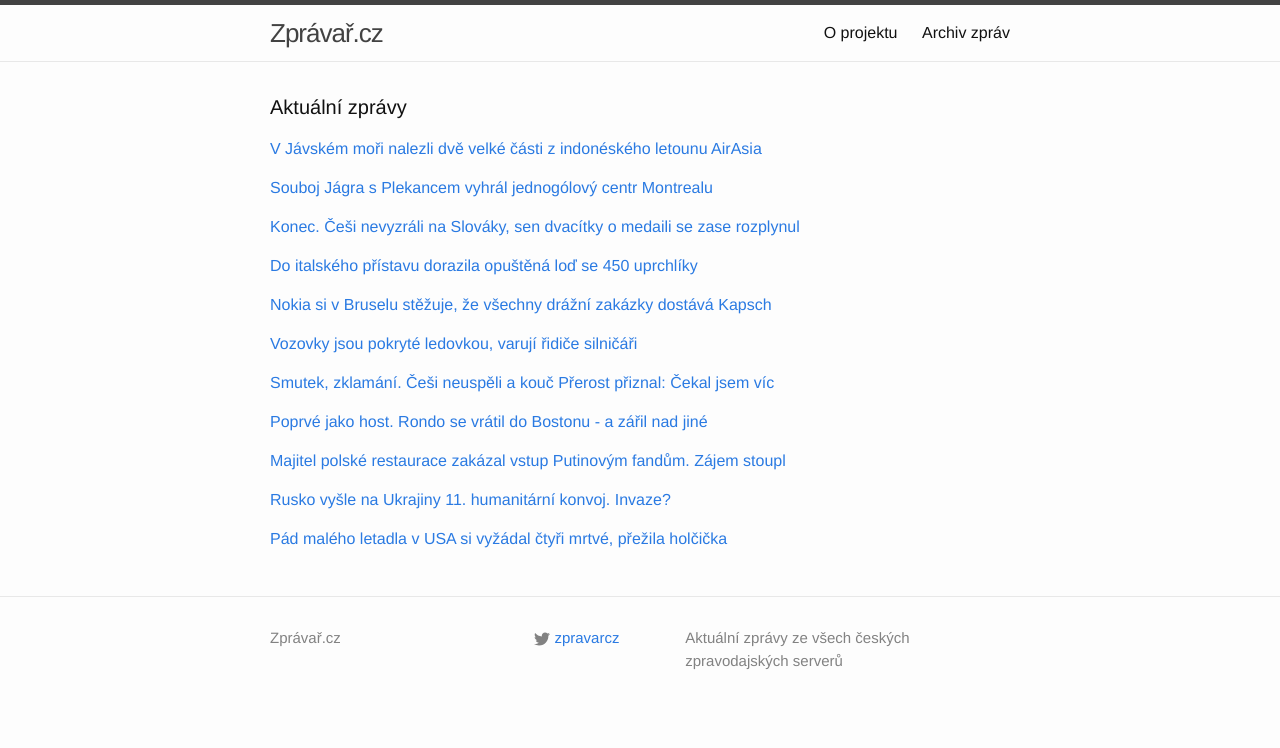
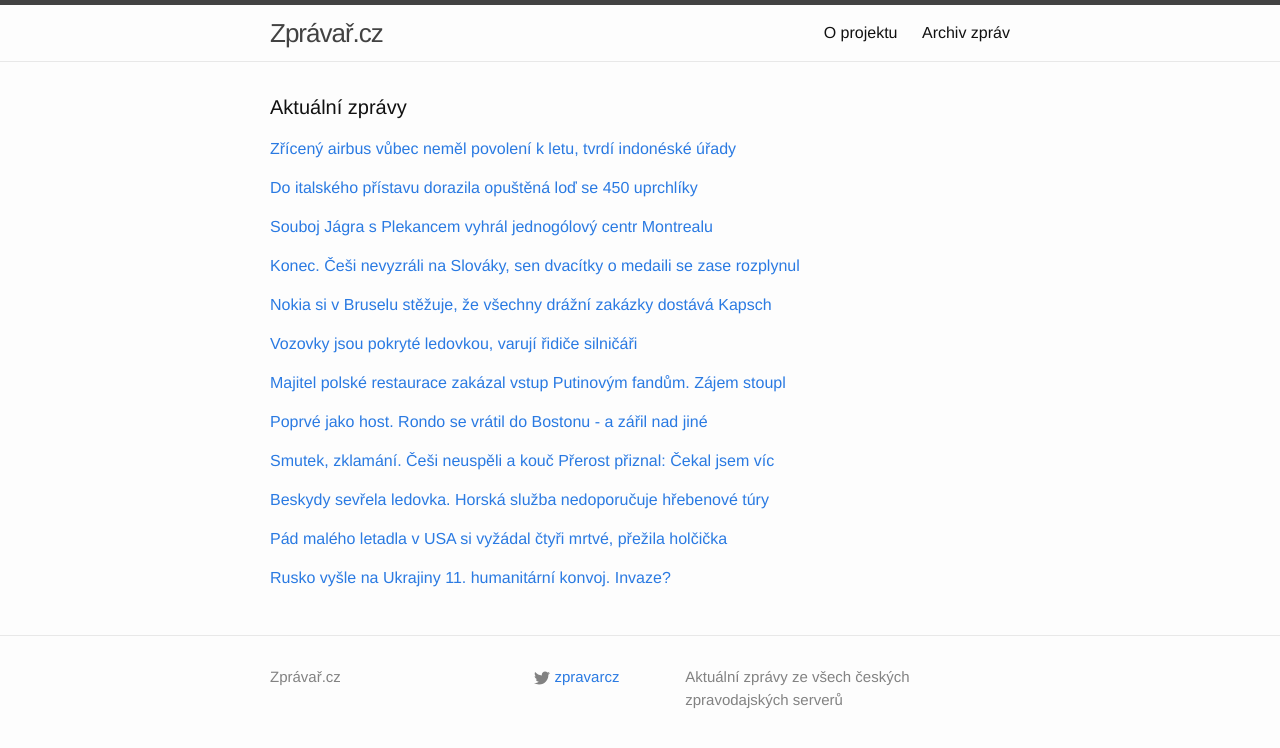
Before and after one commit to adliska/zpravar, a Jekyll site: the page built from index.html, in a window 1280 px wide. Shown: the top 748 px of the page. Built offline with Jekyll 4.4.1, drawn with Linux system fonts in a browser that asks for light colours; some of the changed lines change nothing that is shown.

Commit message:
zpravar news update

```diff
--- a/index.html
+++ b/index.html
@@ -5,9 +5,10 @@ layout: default
 <div class="home">
     <h1 class="page-heading">Aktuální zprávy</h1>
 
-<p><a href="javascript:;" onclick="toggle_visibility('zpravy0')">V Jávském moři nalezli dvě velké části z indonéského letounu AirAsia</a></p>
+<p><a href="javascript:;" onclick="toggle_visibility('zpravy0')">Zřícený airbus vůbec neměl povolení k letu, tvrdí indonéské úřady</a></p>
 <div id="zpravy0" style="display:none">
 <ul>
+<li><a href=http://zpravy.idnes.cz/nalez-dve-casti-indoneskeho-letounu-airasia-fzu-/zahranicni.aspx?c=A150103_073458_zahranicni_zt>Zřícený airbus vůbec neměl povolení k letu, tvrdí indonéské úřady - zpravy.idnes.cz</a></li>
 <li><a href=http://www.ceskatelevize.cz/ct24/svet/296993-v-javskem-mori-nalezli-dve-velke-casti-z-indoneskeho-letounu-airasia/>V Jávském moři nalezli dvě velké části z indonéského letounu AirAsia - www.ceskatelevize.cz</a></li>
 <li><a href=http://www.tyden.cz/rubriky/zahranici/asie-a-oceanie/v-mori-se-nasly-casti-zriceneho-letounu-airasia_328968.html>V moři se našly části zříceného letounu AirAsia - www.tyden.cz</a></li>
 <li><a href=http://www.lidovky.cz/patraci-tymy-zrejme-nasly-dve-casti-indoneskeho-letounu-airasia-pxa-/zpravy-svet.aspx?c=A150103_084707_ln_zahranici_mct>Pátrací týmy zřejmě našly dvě části indonéského letounu AirAsia  - www.lidovky.cz</a></li>
@@ -22,8 +23,18 @@ layout: default
 <li><a href=http://zpravy.aktualne.cz/zahranici/v-mori-se-nasly-casti-zriceneho-letounu-vytahli-na-30-obeti/r~5163aeb6930d11e49f60002590604f2e/>V moři se našly části zříceného letounu, vytáhli na 30 obětí - zpravy.aktualne.cz</a></li>
 <li><a href=http://www.rozhlas.cz/_zprava/patraci-tymy-zrejme-nasly-dve-casti-indoneskeho-letounu-airasia--1439057>Pátrací týmy zřejmě našly dvě části indonéského letounu AirAsia - www.rozhlas.cz</a></li>
 </ul>
-</div><p><a href="javascript:;" onclick="toggle_visibility('zpravy1')">Souboj Jágra s Plekancem vyhrál jednogólový centr Montrealu</a></p>
+</div><p><a href="javascript:;" onclick="toggle_visibility('zpravy1')">Do italského přístavu dorazila opuštěná loď se 450 uprchlíky</a></p>
 <div id="zpravy1" style="display:none">
+<ul>
+<li><a href=http://echo24.cz/a/i9hMF>Do italského přístavu dorazila opuštěná loď se 450 uprchlíky - echo24.cz</a></li>
+<li><a href=http://www.novinky.cz/zahranicni/evropa/357722-italove-zachranili-dalsi-lod-duchu.html>Italové zachránili další „loď duchů“ - www.novinky.cz</a></li>
+<li><a href=http://zpravy.e15.cz/zahranicni/udalosti/do-italskeho-pristavu-dorazila-dalsi-lod-duchu-vezla-stovky-uprchliku-1149637>Do italského přístavu dorazila další „loď duchů“, vezla stovky uprchlíků - zpravy.e15.cz</a></li>
+<li><a href=http://www.ceskenoviny.cz/zpravy/zpravy/do-italskeho-pristavu-dorazila-opustena-lod-se-450-uprchliky/1164474>Do italského přístavu dorazila opuštěná loď se 450 uprchlíky - www.ceskenoviny.cz</a></li>
+<li><a href=http://zpravy.idnes.cz/do-italskeho-pristavu-dorazila-opustena-lod-se-450-uprchliky-pq3-/zahranicni.aspx?c=A150103_072156_zahranicni_zt>Do italského přístavu dorazila opuštěná loď se 450 uprchlíky - zpravy.idnes.cz</a></li>
+<li><a href=http://www.ceskatelevize.cz/ct24/svet/296991-lod-duchu-dorazila-do-pristavu-na-palube-jsou-stovky-bezencu/>"Loď duchů" dorazila do přístavu, na palubě jsou stovky běženců - www.ceskatelevize.cz</a></li>
+</ul>
+</div><p><a href="javascript:;" onclick="toggle_visibility('zpravy2')">Souboj Jágra s Plekancem vyhrál jednogólový centr Montrealu</a></p>
+<div id="zpravy2" style="display:none">
 <ul>
 <li><a href=http://www.tyden.cz/rubriky/sport/hokej/nhl/souboj-jagra-s-plekancem-vyhral-jednogolovy-centr-montrealu_328970.html>Souboj Jágra s Plekancem vyhrál jednogólový centr Montrealu - www.tyden.cz</a></li>
 <li><a href=http://www.rozhlas.cz/_zprava/hokejista-tomas-plekanec-pecetil-vyhru-montrealu-nad-new-jersey--1439060>Hokejista Tomáš Plekanec pečetil výhru Montrealu nad New Jersey - www.rozhlas.cz</a></li>
@@ -32,8 +43,8 @@ layout: default
 <li><a href=http://sport.aktualne.cz/jagr-a-spol-zase-ostrouhali-dorazil-je-plekancuv-gol/r~9ddaf7f0931111e4b6d20025900fea04/>Jágr a spol. zase ostrouhali, dorazil je Plekancův gól - sport.aktualne.cz</a></li>
 <li><a href=http://hokej.idnes.cz/plekanec-pojistil-vyhru-montrealu-dtw-/nhl.aspx?c=A150103_071623_nhl_Mkr>Plekanec pojistil výhru Montrealu v New Jersey, Jágr jednou asistoval - hokej.idnes.cz</a></li>
 </ul>
-</div><p><a href="javascript:;" onclick="toggle_visibility('zpravy2')">Konec. Češi nevyzráli na Slováky, sen dvacítky o medaili se zase rozplynul</a></p>
-<div id="zpravy2" style="display:none">
+</div><p><a href="javascript:;" onclick="toggle_visibility('zpravy3')">Konec. Češi nevyzráli na Slováky, sen dvacítky o medaili se zase rozplynul</a></p>
+<div id="zpravy3" style="display:none">
 <ul>
 <li><a href=http://www.denik.cz/hokej/konec-cesi-nevyzrali-na-slovaky-sen-dvacitky-o-medaili-se-zase-rozplynul-2015010.html>Konec. Češi nevyzráli na Slováky, sen dvacítky o medaili se zase rozplynul - www.denik.cz</a></li>
 <li><a href=http://sport.lidovky.cz/ceska-dvacitka-na-ms-konci-podlehla-ve-ctvrtfinale-sr-0-3-p1b-/hokej.aspx?c=A150103_034152_ln-sport-hokej_oka>Opět bez medaile. Hokejoví junioři prohráli na MS 0:3 se Slováky  - sport.lidovky.cz</a></li>
@@ -41,16 +52,6 @@ layout: default
 <li><a href=http://www.tyden.cz/rubriky/sport/hokej/reprezentace/cesti-mladici-konci-ve-ctvrtfinale-nestacili-na-slovaky_328965.html>Čeští mladíci končí! Ve čtvrtfinále nestačili na Slováky - www.tyden.cz</a></li>
 <li><a href=http://www.rozhlas.cz/_zprava/ceska-hokejova-dvacitka-na-ms-konci-ve-ctvrtfinale-podlehla-slovensku-03--1439043>Česká hokejová dvacítka na MS končí, ve čtvrtfinále podlehla Slovensku 0:3 - www.rozhlas.cz</a></li>
 <li><a href=http://www.sportovninoviny.cz/zpravy/dvacitka-na-ms-konci-podlehla-ve-ctvrtfinale-slovensku/1164243>Dvacítka na MS končí, podlehla ve čtvrtfinále Slovensku - www.sportovninoviny.cz</a></li>
-</ul>
-</div><p><a href="javascript:;" onclick="toggle_visibility('zpravy3')">Do italského přístavu dorazila opuštěná loď se 450 uprchlíky</a></p>
-<div id="zpravy3" style="display:none">
-<ul>
-<li><a href=http://echo24.cz/a/i9hMF>Do italského přístavu dorazila opuštěná loď se 450 uprchlíky - echo24.cz</a></li>
-<li><a href=http://www.novinky.cz/zahranicni/evropa/357722-italove-zachranili-dalsi-lod-duchu.html>Italové zachránili další „loď duchů“ - www.novinky.cz</a></li>
-<li><a href=http://zpravy.e15.cz/zahranicni/udalosti/do-italskeho-pristavu-dorazila-dalsi-lod-duchu-vezla-stovky-uprchliku-1149637>Do italského přístavu dorazila další „loď duchů“, vezla stovky uprchlíků - zpravy.e15.cz</a></li>
-<li><a href=http://www.ceskenoviny.cz/zpravy/zpravy/do-italskeho-pristavu-dorazila-opustena-lod-se-450-uprchliky/1164474>Do italského přístavu dorazila opuštěná loď se 450 uprchlíky - www.ceskenoviny.cz</a></li>
-<li><a href=http://zpravy.idnes.cz/do-italskeho-pristavu-dorazila-opustena-lod-se-450-uprchliky-pq3-/zahranicni.aspx?c=A150103_072156_zahranicni_zt>Do italského přístavu dorazila opuštěná loď se 450 uprchlíky - zpravy.idnes.cz</a></li>
-<li><a href=http://www.ceskatelevize.cz/ct24/svet/296991-lod-duchu-dorazila-do-pristavu-na-palube-jsou-stovky-bezencu/>"Loď duchů" dorazila do přístavu, na palubě jsou stovky běženců - www.ceskatelevize.cz</a></li>
 </ul>
 </div><p><a href="javascript:;" onclick="toggle_visibility('zpravy4')">Nokia si v Bruselu stěžuje, že všechny drážní zakázky dostává Kapsch</a></p>
 <div id="zpravy4" style="display:none">
@@ -70,13 +71,13 @@ layout: default
 <li><a href=http://www.ceskenoviny.cz/zpravy/zpravy/na-silnicich-v-noci-misty-snezilo-jinde-silnice-namrzaly/1164492>Na silnicích v noci místy sněžilo, jinde silnice namrzaly - www.ceskenoviny.cz</a></li>
 <li><a href=http://www.denik.cz/z_domova/nektere-silnice-mohou-namrzat-silnicari-doporucuji-opatrnost-20150103.html>Některé silnice mohou namrzat. Silničáři doporučují opatrnost - www.denik.cz</a></li>
 </ul>
-</div><p><a href="javascript:;" onclick="toggle_visibility('zpravy6')">Smutek, zklamání. Češi neuspěli a kouč Přerost přiznal: Čekal jsem víc</a></p>
+</div><p><a href="javascript:;" onclick="toggle_visibility('zpravy6')">Majitel polské restaurace zakázal vstup Putinovým fandům. Zájem stoupl</a></p>
 <div id="zpravy6" style="display:none">
 <ul>
-<li><a href=http://www.denik.cz/hokej/smutek-zklamani-cesi-neuspeli-a-kouc-prerost-priznal-cekal-jsem-vic-20150103.html>Smutek, zklamání. Češi neuspěli a kouč Přerost přiznal: Čekal jsem víc - www.denik.cz</a></li>
-<li><a href=http://www.tyden.cz/rubriky/sport/hokej/reprezentace/smutek-pro-prohre-se-slovaky-tym-mel-na-vic-vi-kouc_328971.html>Smutek pro prohře se Slováky. Tým měl na víc, ví kouč - www.tyden.cz</a></li>
-<li><a href=http://www.sportovninoviny.cz/zpravy/bez-golu-muzeme-tezko-neceho-dosahnout-smutni-hokejova-dvacitka/1164504>Bez gólu můžeme těžko něčeho dosáhnout, smutní hokejová dvacítka - www.sportovninoviny.cz</a></li>
-<li><a href=http://sport.aktualne.cz/zklamani-neuspech-prohra-se-slovaky-nebyla-smula-vi-hraci/r~b7a2872e931c11e490f70025900fea04/>Zklamání, neúspěch. Prohra se Slováky nebyla smůla, ví hráči - sport.aktualne.cz</a></li>
+<li><a href=http://zahranicni.ihned.cz/evropa-slovensko/c1-63327560-majitel-polske-restaurace-zakazal-vstup-putinovym-fandum-zajem-stoupl>Majitel polské restaurace zakázal vstup Putinovým fandům. Zájem stoupl - zahranicni.ihned.cz</a></li>
+<li><a href=http://echo24.cz/a/wGHFb>Putinovcům nenaléváme, nařídil majitel restaurace. A uspěl - echo24.cz</a></li>
+<li><a href=http://www.tyden.cz/rubriky/zahranici/evropa/restaurace-zakazala-vstup-putinovym-fandum-zajem-stoupl_328967.html>Restaurace zakázala vstup Putinovým fandům. Zájem stoupl - www.tyden.cz</a></li>
+<li><a href=http://zpravy.aktualne.cz/zahranici/majitel-restaurace-zakazal-vstup-fandum-putina-zajem-stoupl/r~a1f250fe931111e4aff10025900fea04/>Majitel restaurace zakázal vstup fandům Putina. Zájem stoupl - zpravy.aktualne.cz</a></li>
 </ul>
 </div><p><a href="javascript:;" onclick="toggle_visibility('zpravy7')">Poprvé jako host. Rondo se vrátil do Bostonu - a zářil nad jiné</a></p>
 <div id="zpravy7" style="display:none">
@@ -86,20 +87,21 @@ layout: default
 <li><a href=http://sport.aktualne.cz/nba/r~5fdb90ee931711e49e4b0025900fea04/>Rondo v NBA zářil při návratu do Bostonu - sport.aktualne.cz</a></li>
 <li><a href=http://www.sportovninoviny.cz/zpravy/rondo-v-nba-zaril-pri-navratu-do-bostonu/1164529>Rondo v NBA zářil při návratu do Bostonu - www.sportovninoviny.cz</a></li>
 </ul>
-</div><p><a href="javascript:;" onclick="toggle_visibility('zpravy8')">Majitel polské restaurace zakázal vstup Putinovým fandům. Zájem stoupl</a></p>
+</div><p><a href="javascript:;" onclick="toggle_visibility('zpravy8')">Smutek, zklamání. Češi neuspěli a kouč Přerost přiznal: Čekal jsem víc</a></p>
 <div id="zpravy8" style="display:none">
 <ul>
-<li><a href=http://zahranicni.ihned.cz/evropa-slovensko/c1-63327560-majitel-polske-restaurace-zakazal-vstup-putinovym-fandum-zajem-stoupl>Majitel polské restaurace zakázal vstup Putinovým fandům. Zájem stoupl - zahranicni.ihned.cz</a></li>
-<li><a href=http://echo24.cz/a/wGHFb>Putinovcům nenaléváme, nařídil majitel restaurace. A uspěl - echo24.cz</a></li>
-<li><a href=http://www.tyden.cz/rubriky/zahranici/evropa/restaurace-zakazala-vstup-putinovym-fandum-zajem-stoupl_328967.html>Restaurace zakázala vstup Putinovým fandům. Zájem stoupl - www.tyden.cz</a></li>
-<li><a href=http://zpravy.aktualne.cz/zahranici/majitel-restaurace-zakazal-vstup-fandum-putina-zajem-stoupl/r~a1f250fe931111e4aff10025900fea04/>Majitel restaurace zakázal vstup fandům Putina. Zájem stoupl - zpravy.aktualne.cz</a></li>
+<li><a href=http://www.denik.cz/hokej/smutek-zklamani-cesi-neuspeli-a-kouc-prerost-priznal-cekal-jsem-vic-20150103.html>Smutek, zklamání. Češi neuspěli a kouč Přerost přiznal: Čekal jsem víc - www.denik.cz</a></li>
+<li><a href=http://www.tyden.cz/rubriky/sport/hokej/reprezentace/smutek-pro-prohre-se-slovaky-tym-mel-na-vic-vi-kouc_328971.html>Smutek pro prohře se Slováky. Tým měl na víc, ví kouč - www.tyden.cz</a></li>
+<li><a href=http://www.sportovninoviny.cz/zpravy/bez-golu-muzeme-tezko-neceho-dosahnout-smutni-hokejova-dvacitka/1164504>Bez gólu můžeme těžko něčeho dosáhnout, smutní hokejová dvacítka - www.sportovninoviny.cz</a></li>
+<li><a href=http://sport.aktualne.cz/zklamani-neuspech-prohra-se-slovaky-nebyla-smula-vi-hraci/r~b7a2872e931c11e490f70025900fea04/>Zklamání, neúspěch. Prohra se Slováky nebyla smůla, ví hráči - sport.aktualne.cz</a></li>
 </ul>
-</div><p><a href="javascript:;" onclick="toggle_visibility('zpravy9')">Rusko vyšle na Ukrajiny 11. humanitární konvoj. Invaze?</a></p>
+</div><p><a href="javascript:;" onclick="toggle_visibility('zpravy9')">Beskydy sevřela ledovka. Horská služba nedoporučuje hřebenové túry</a></p>
 <div id="zpravy9" style="display:none">
 <ul>
-<li><a href=http://www.tyden.cz/rubriky/zahranici/rusko-a-okoli/rusko-vysle-na-ukrajiny-11-humanitarni-konvoj-invaze_328981.html>Rusko vyšle na Ukrajiny 11. humanitární konvoj. Invaze? - www.tyden.cz</a></li>
-<li><a href=http://zpravy.aktualne.cz/zahranici/zive-sobota-3-ledna-ukrajina-rusko-separatiste/r~8b53ffd48a7711e49e4b0025900fea04/>Živě: Rusko vyšle Ukrajinu další humanitární konvoj - zpravy.aktualne.cz</a></li>
-<li><a href=http://www.ceskenoviny.cz/zpravy/zpravy/rusko-vysle-na-vychod-ukrajiny-jiz-jedenacty-humanitarni-konvoj/1164527>Rusko vyšle na východ Ukrajiny již jedenáctý humanitární konvoj - www.ceskenoviny.cz</a></li>
+<li><a href=http://www.denik.cz/z_domova/beskydy-sevrela-ledovka-horska-sluzba-nedoporucuje-hrebenove-tury-20150103.html>Beskydy sevřela ledovka. Horská služba nedoporučuje hřebenové túry - www.denik.cz</a></li>
+<li><a href=http://ostrava.idnes.cz/beskydy-ledovka-varovani-horska-sluzba-fco-/ostrava-zpravy.aspx?c=A150103_102623_ostrava-zpravy_wlk>Beskydské cesty jsou čistý led, varuje horská služba. Túry si rozmyslete - ostrava.idnes.cz</a></li>
+<li><a href=http://www.tyden.cz/rubriky/domaci/pocasi/beskydy-sevrela-ledovka-silnice-v-cesku-namrzaji_328984.html>Beskydy sevřela ledovka, silnice v Česku namrzají - www.tyden.cz</a></li>
+<li><a href=http://www.novinky.cz/domaci/357723-beskydy-sevrela-ledovka.html>Beskydy sevřela ledovka - www.novinky.cz</a></li>
 </ul>
 </div><p><a href="javascript:;" onclick="toggle_visibility('zpravy10')">Pád malého letadla v USA si vyžádal čtyři mrtvé, přežila holčička</a></p>
 <div id="zpravy10" style="display:none">
@@ -108,4 +110,11 @@ layout: default
 <li><a href=http://zpravy.aktualne.cz/zahranici/pad-letadla-si-vyzadal-ctyri-mrtve-sedmileta-divka-prezila/r~7e9b352c931511e4b98c002590604f2e/>Pád letadla si vyžadal čtyři mrtvé, sedmiletá dívka přežila - zpravy.aktualne.cz</a></li>
 <li><a href=http://www.novinky.cz/zahranicni/amerika/357718-pad-maleho-letadla-v-kentucky-prezila-sedmileta-holcicka-po-nehode-sla-domu.html>Pád malého letadla v Kentucky přežila sedmiletá holčička. Po nehodě šla domů - www.novinky.cz</a></li>
 </ul>
+</div><p><a href="javascript:;" onclick="toggle_visibility('zpravy11')">Rusko vyšle na Ukrajiny 11. humanitární konvoj. Invaze?</a></p>
+<div id="zpravy11" style="display:none">
+<ul>
+<li><a href=http://www.tyden.cz/rubriky/zahranici/rusko-a-okoli/rusko-vysle-na-ukrajiny-11-humanitarni-konvoj-invaze_328981.html>Rusko vyšle na Ukrajiny 11. humanitární konvoj. Invaze? - www.tyden.cz</a></li>
+<li><a href=http://zpravy.aktualne.cz/zahranici/zive-sobota-3-ledna-ukrajina-rusko-separatiste/r~8b53ffd48a7711e49e4b0025900fea04/>Živě: Rusko vyšle Ukrajinu další humanitární konvoj - zpravy.aktualne.cz</a></li>
+<li><a href=http://www.ceskenoviny.cz/zpravy/zpravy/rusko-vysle-na-vychod-ukrajiny-jiz-jedenacty-humanitarni-konvoj/1164527>Rusko vyšle na východ Ukrajiny již jedenáctý humanitární konvoj - www.ceskenoviny.cz</a></li>
+</ul>
 </div></div>
```
